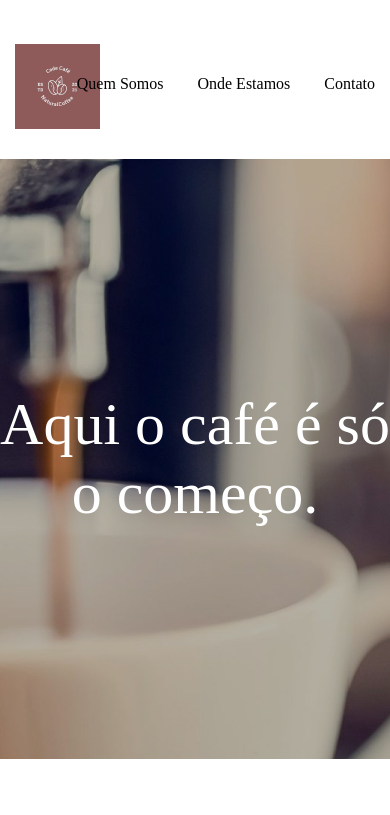
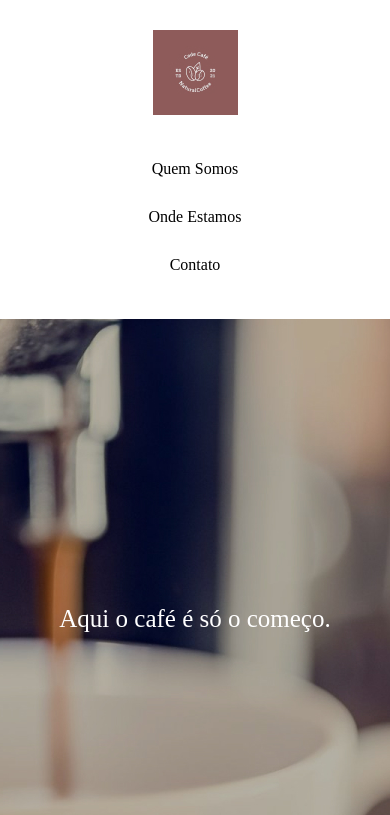
Before and after one commit to AdonisJeronimo/landing-page-code-caf-, a plain HTML site: page index.html in a window 390 px wide. Shown: the top 815 px of the page. Drawn offline with Linux system fonts and the light colour scheme; a web font is replaced by a local one.

Commit message:
Responsividade menu e painel

```diff
--- a/index.html
+++ b/index.html
@@ -16,6 +16,7 @@
 
     <link rel="stylesheet" href="./src/css/reset.css">
     <link rel="stylesheet" href="./src/css/style.css">
+    <link rel="stylesheet" href="./src/css/responsive.css">
 </head>
 
 <body>
--- /dev/null
+++ b/src/css/responsive.css
@@ -0,0 +1,33 @@
+@media (max-width: 991.98px) {
+
+}
+
+@media (max-width: 767.98px) {
+
+}
+
+@media (max-width: 425.98px) {
+    .cabecalho .logo{
+        display: block;
+        margin: 0 auto;
+    }
+
+    .cabecalho nav{
+        position: static;
+        text-align: center;
+        width: 100%;
+    }
+
+    .cabecalho nav ul li{
+        display: block;
+    }
+    .cabecalho nav ul li a{
+        width: 100%;
+        display: block;
+    }
+
+    .painel h2{
+        font-size: 2.5rem;
+    }
+
+}
--- a/src/css/style.css
+++ b/src/css/style.css
@@ -1,6 +1,11 @@
+html{
+    font-size: 62.5%;
+}
+
 body{
     max-width: 1440px;
     margin: 0 auto;
+    font-size: 1.6rem;
 }
 
 .cabecalho{
```
